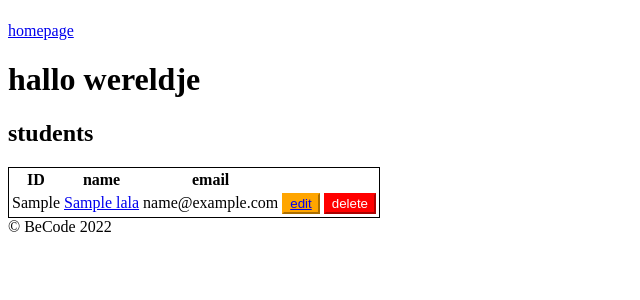
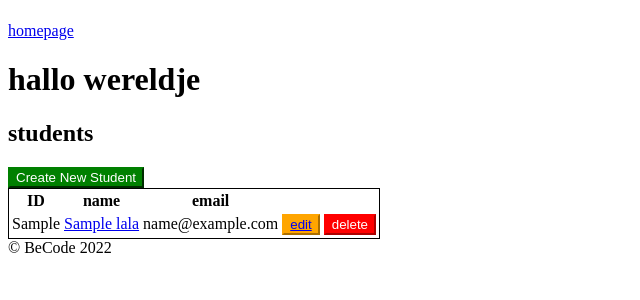
Before and after one commit to DenGian/php-crud, a PHP site: template View/studentpage.php in a window 1280 px wide. Shown: the part 58-358 px from the top of the page, without its empty margins (0-640 px from the left). Run offline with PHP 8.4, Linux system fonts and the light colour scheme; the template is opened without the code that fills it: most values are stand-ins (such as "Sample title", 1, 10 or a date in 2020).

Commit message:
added create student button that links to new page

```diff
--- a/View/studentpage.php
+++ b/View/studentpage.php
@@ -2,7 +2,9 @@
 <p><a href="index.php">homepage</a></p>
 <h1>hallo wereldje</h1>
 <h2>students</h2>
+
 <form method="post">
+   <button style="border-color:green; background-color:green;" name="createNewStudent"><a style="text-decoration:none; color:white;" href="index.php?page=createStudent">Create New Student</a></button>
    <table style="border:1px solid black;">
       <tr>
          <th>ID</th>
```
